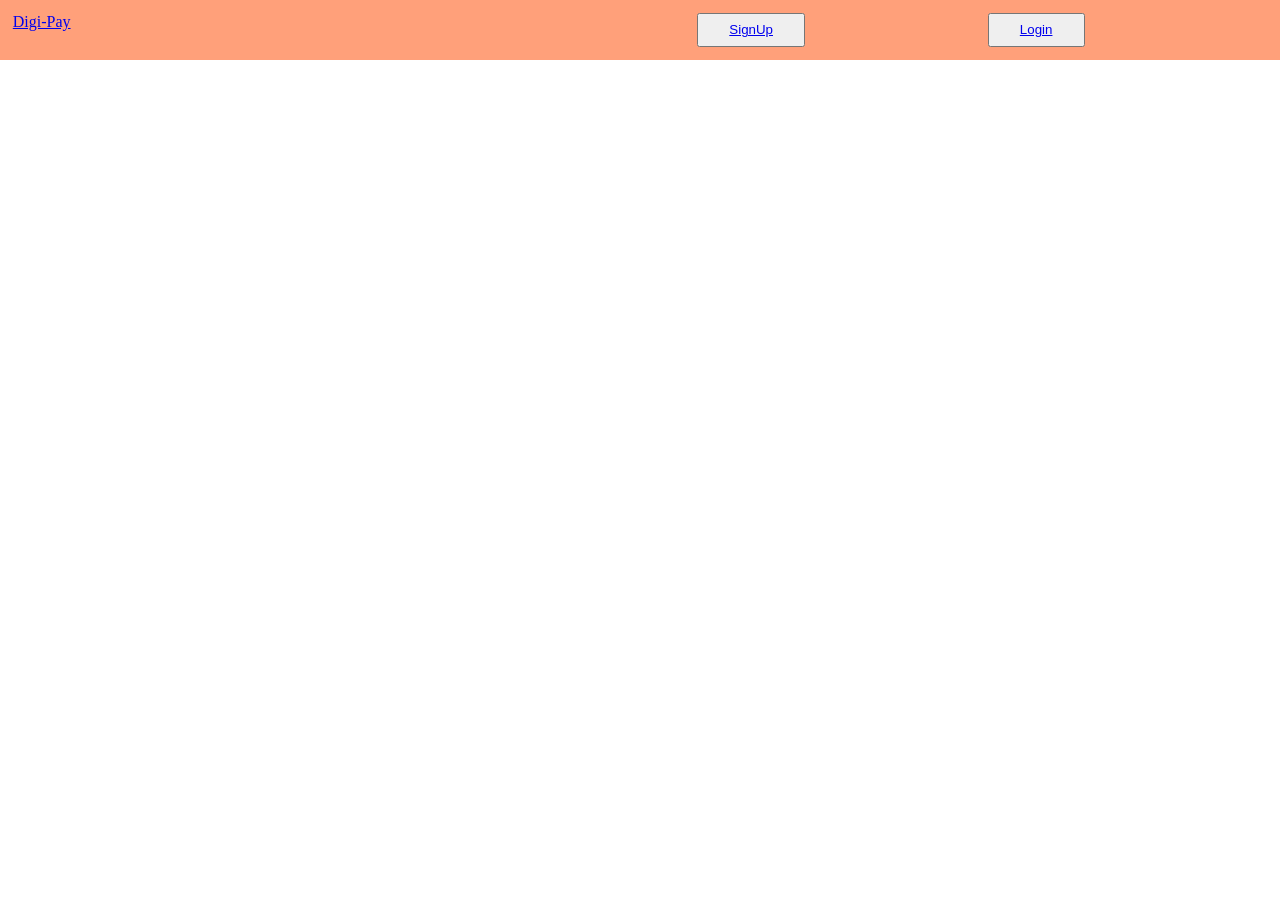
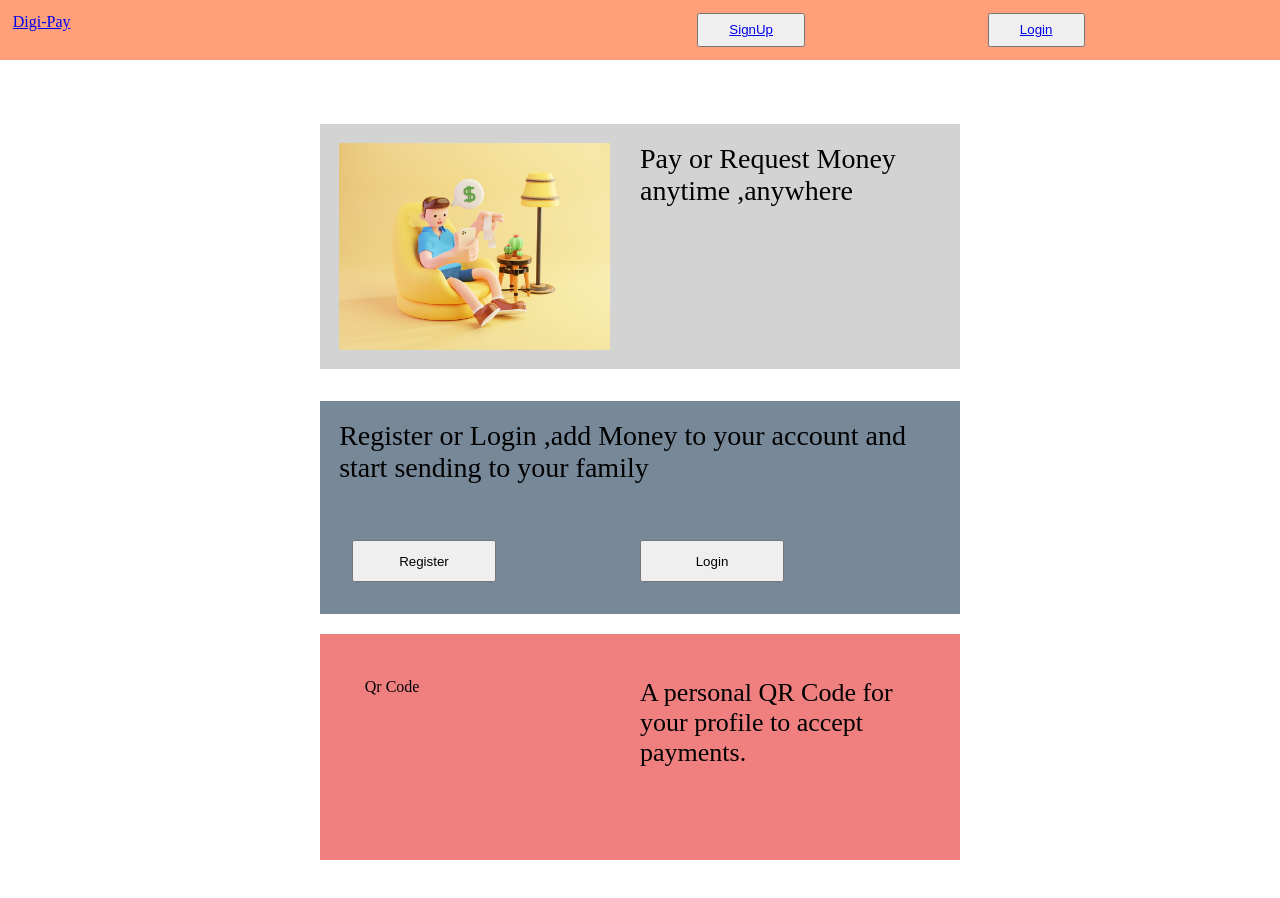
Before and after one commit to sarb001/Pay-me-Now, a React (Vite) app in the folder frontend/: page / in a window 1280 px wide. Shown: the top 898 px of the page. Before the commit the page ends 800 px from the top, so only its background shows below. Built offline with nearby package versions, Linux system fonts and the light colour scheme.

Commit message:
home ui completed

```diff
--- a/frontend/src/App.jsx
+++ b/frontend/src/App.jsx
@@ -14,6 +14,7 @@ function App() {
     <>
        <Navbar />
         <Routes>
+          <Route  path='/'  element = {<Home /> } />
           <Route  path='/dashboard'  element = {<Dashboard /> } />
           <Route  path='/profile'  element = {<UserProfile /> } />
           <Route  path='/users'  element = {<Users /> } />
--- a/frontend/src/components/Home.jsx
+++ b/frontend/src/components/Home.jsx
@@ -2,9 +2,30 @@ import React from 'react'
 
 const Home = () => {
   return (
-    <>
-     Home hello
-    </>
+
+      <div style = {{display:'grid' , margin:'5% 25%' ,gridTemplateRows :'1fr 1fr 1fr' }}>
+
+           <div style = {{display:'grid', gridTemplateColumns:'1fr 1fr' ,backgroundColor:'lightgray' , padding:'3%'}}>
+             <span style = {{width:'90%' ,height:'100%'}}>
+               <img style = {{width:'100%', height:'100%'}} src  = "/public/main--user-img.jpg"   alt = "user-image" />
+             </span>
+             <span style = {{fontSize:'28px'}}> Pay or  Request Money  anytime ,anywhere </span>
+           </div>
+
+           <div style = {{marginTop:'5%' ,display:'grid', gridTemplateRows : '1fr 1fr' ,backgroundColor:'lightslategray' }}>
+             <div style = {{fontSize:'28px',padding:'3%'}}> Register or Login ,add Money to your account and start sending to your family </div>
+             <div style = {{display:'grid',gridTemplateColumns:'1fr 1fr' ,justifyContent:'space-between' ,margin:'5%'}}>
+              <button style={{width:'50%'}}> Register </button>
+              <button style={{width:'50%'}}> Login </button>
+             </div>
+           </div>
+
+           <div style = {{marginTop:'3%' ,padding:'7%',display:'grid', gridTemplateColumns : '1fr 1fr' ,backgroundColor: 'lightcoral' }}>
+             <span> Qr Code  </span>
+             <span style = {{fontSize:'26px'}}> A personal QR Code for your profile to accept payments. </span>
+           </div>
+      </div>
+
   )
 }
 
--- a/frontend/src/components/Navbar.jsx
+++ b/frontend/src/components/Navbar.jsx
@@ -9,7 +9,7 @@ const Navbar = () => {
     <>
      <div style = {{display : 'grid' ,gridTemplateColumns:'1.2fr 1.8fr' , padding:'1%' , backgroundColor:'lightsalmon' , justifyContent:'space-between' }}>
          <div>
-          <Link to = "/dashboard"> Digi-Pay  </Link>
+          <Link to = "/"> Digi-Pay  </Link>
          </div>
           {isAuth ?
             <>
```
Also changed, not shown: frontend/public/main--user-img.jpg (added).
